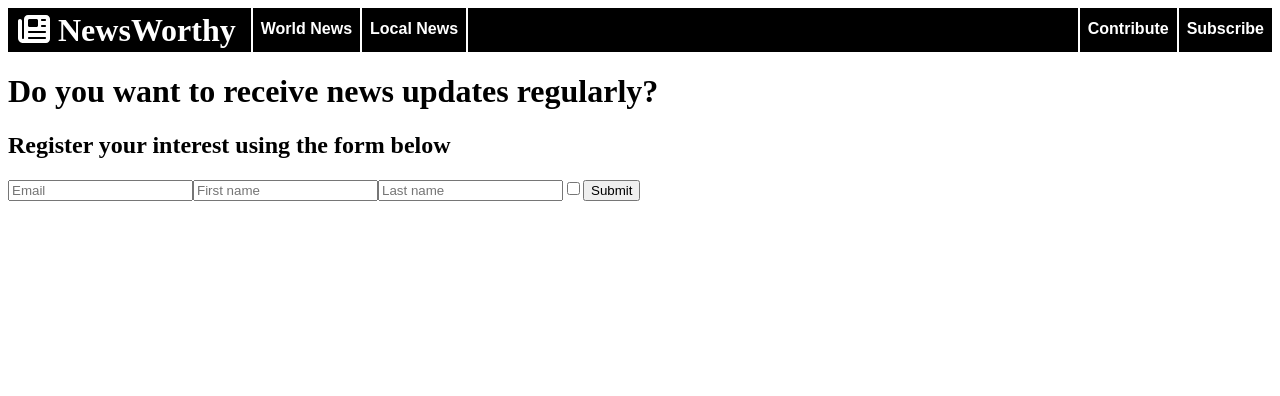
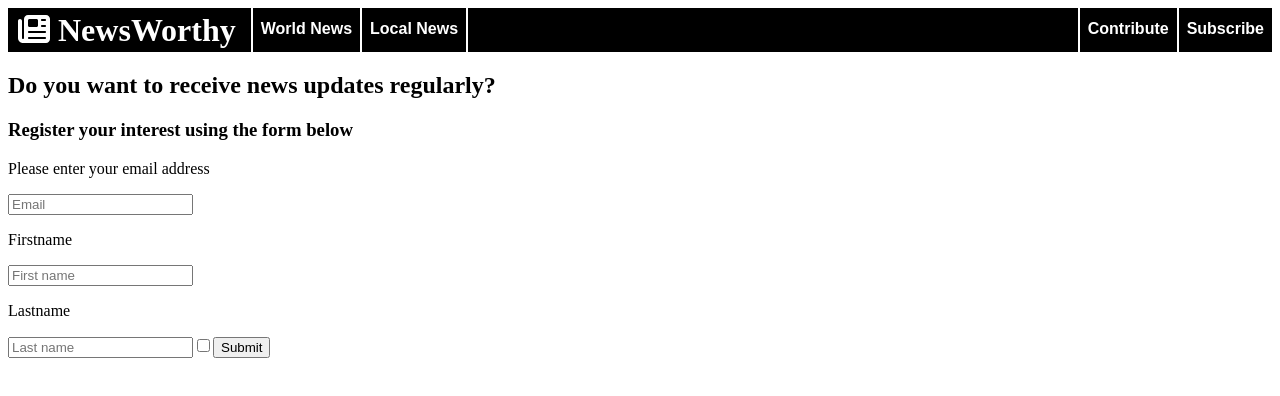
Before and after one commit to ReactProjectNCI/Newsworthy, a React (Create React App) app: page /sub in a window 1280 px wide. Shown: the top 396 px of the page. Built offline with nearby package versions, Linux system fonts and the light colour scheme.

Commit message:
updated textarea and alert, tested controls

```diff
--- a/src/views/Contribute.js
+++ b/src/views/Contribute.js
@@ -1,16 +1,19 @@
 import React from 'react'
 import { useForm } from 'react-hook-form'
+import "../structure.css";
 
 function Contribute() {
 
   const { register, handleSubmit, watch, formState: { errors } } = useForm();
-  const onSubmit = data => console.log(data);
-
+  const alertMessage1 = "Thanks for expressing an interest ";
+  const alertMessage2 = ". We will be in touch via email to ";
+  const onSubmit = data =>  alert(`${ alertMessage1} ${ data.name } ${ alertMessage2 } ${data.email}`);
   console.log(watch["name", "email", "comment"]);
 
   return (
-    <>
-      <p>Contribute</p>
+    <div className="WN-container">
+      <div className='main-news'>
+      <h2>Contribute</h2>
       <p>A form here for suggesting contributions to the website</p>
 
       <form onSubmit={handleSubmit(onSubmit)}>
@@ -18,13 +21,14 @@ function Contribute() {
       <input defaultValue="Firstname" {...register("name")} />
       <p>Email Address (required)</p>
       <input defaultValue="your@email.com"{...register("email", { required: true })} />
-    {errors.emailRequired && <span>Please senter email address.</span>}
+    {errors.emailRequired && <span style="color: red">Please senter email address.</span>}
       <p>What would you lke to contribute?</p>
-    <input defaultValue="Tell us your suggestions" {...register("comment")} />
+    <textarea defaultValue="Tell us your suggestions" {...register("comment")} />
 
-      <input type="submit" />
+      <p><input type="submit" /></p>
     </form>
-    </>
+    </div>
+    </div>
   );
 }
 
--- a/src/views/Signup.js
+++ b/src/views/Signup.js
@@ -1,7 +1,8 @@
 import React from 'react';
 import { useForm } from 'react-hook-form';
+import "../structure.css";
 
-// uses react hook form to take input and
+// uses react hook form to take input and validate
 function Signup() {
   const { register, handleSubmit, formState: { errors } } = useForm();
   const onSubmit = (e) => {
@@ -14,17 +15,22 @@ function Signup() {
 
 // data is formatted in this way because it could be extended to build a mailing list in Mailchimp for exampls
   return (
-    <div>
-      <h1 className='FormHeading'> Do you want to receive news updates regularly?</h1>
-      <h2>Register your interest using the form below</h2>
+    <div className="WN-container">
+    <div className="main-news">
+      <h2> Do you want to receive news updates regularly?</h2>
+      <h3>Register your interest using the form below</h3>
     <form onSubmit={handleSubmit(onSubmit)}>
+      <p> Please enter your email address</p>
       <input type="text" placeholder="Email" {...register("Email", {required: true, pattern: /^\S+@\S+$/i})} />
+      <p>Firstname</p>
       <input type="text" placeholder="First name" {...register("First name", {required: true, maxLength: 80, pattern: /^[a-z ,.'-]+$/i})} />
+      <p>Lastname</p>
       <input type="text" placeholder="Last name" {...register("Last name", {required: true, maxLength: 100, pattern: /^[a-z ,.'-]+$/i})} />
       <input type="checkbox" placeholder="Do you wish to receive regular news updates?" {...register("Do you wish to receive regular news updates?", {})} />
       <input type="submit" />
     </form>
     </div>
+    </div>
   );
 }
 
```
Also changed, not shown: server.js (added, +16 -0 lines), public/manifest.json, 2 other files (tests, documents, lock files or other folders).
